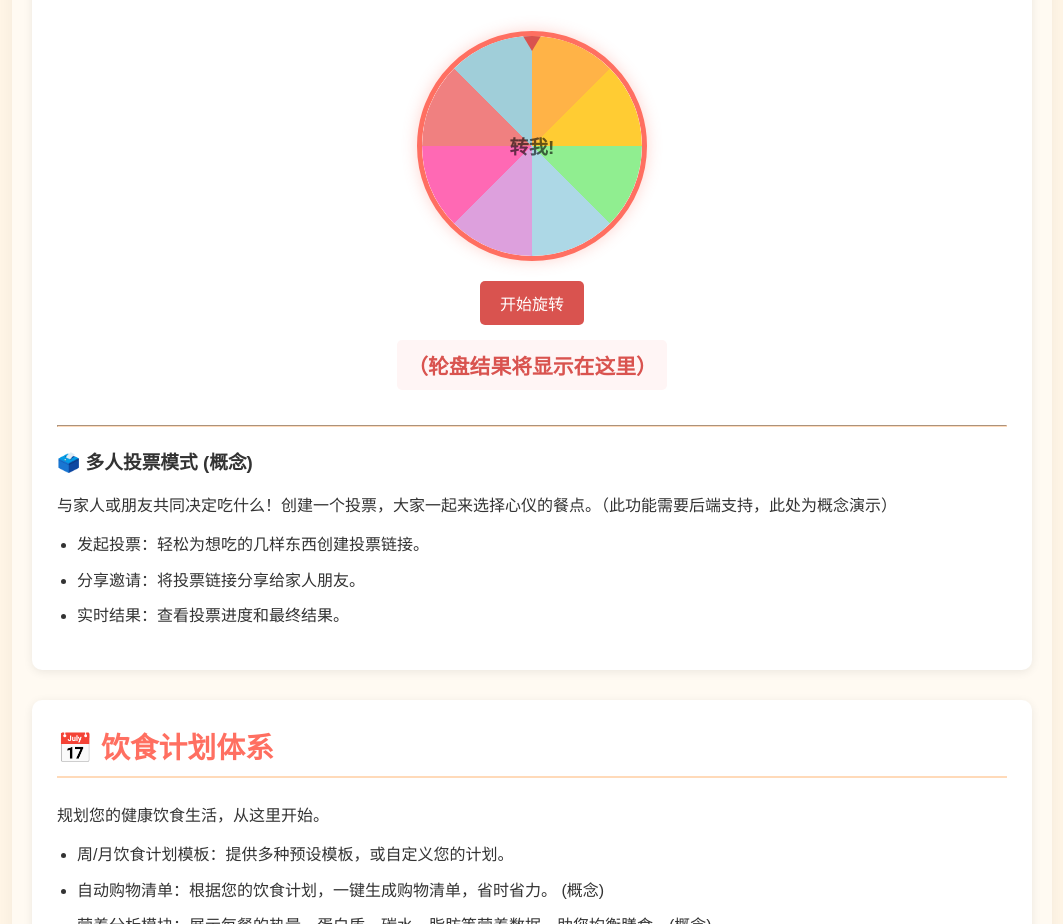
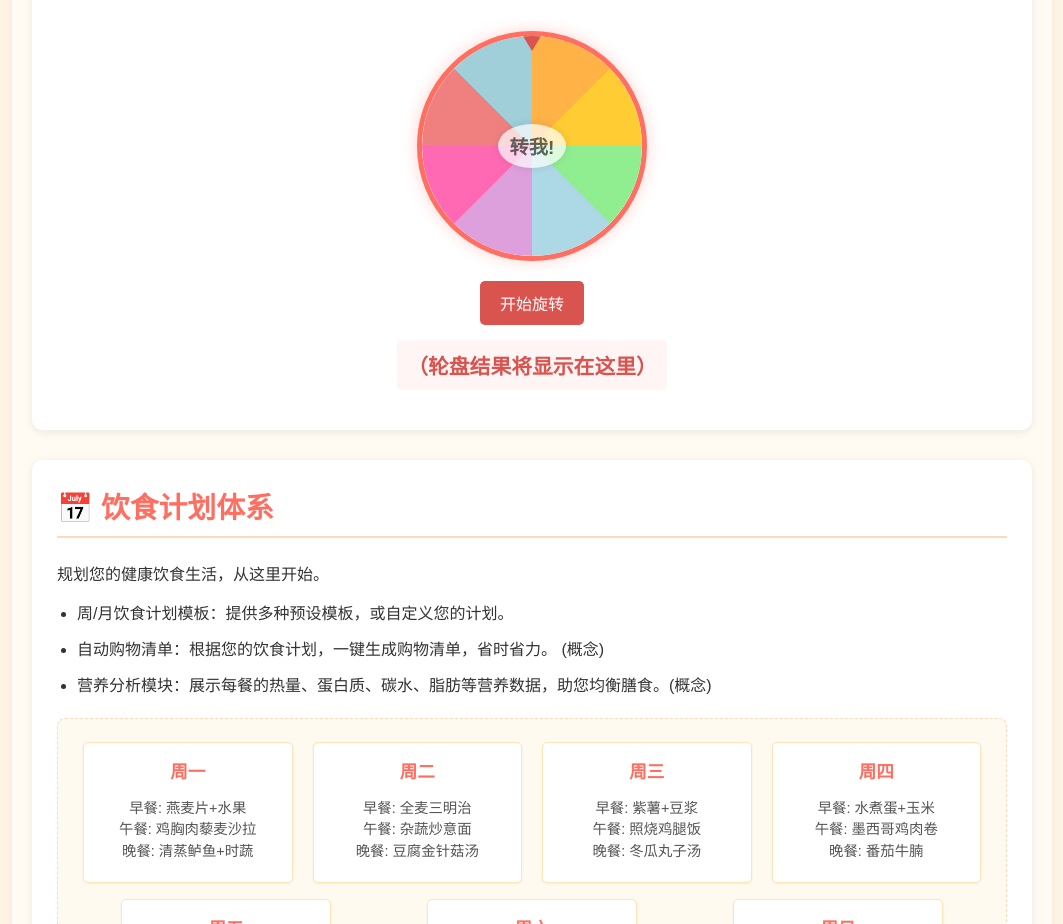
Before and after one commit to yueya1214/eat, a plain HTML site: page index.html in a window 1280 px wide. Shown: the part 1920-2844 px from the top of the page, without its empty margins (108-1171 px from the left). Drawn offline with Linux system fonts and the light colour scheme.

Commit message:
Add files via upload

```diff
--- a/index.html
+++ b/index.html
@@ -73,14 +73,6 @@
                 <button id="spinRouletteButton" class="roulette-button">开始旋转</button>
                 <div id="roulette-result">（轮盘结果将显示在这里）</div>
             </div>
-            <hr style="margin: 20px 0; border-color: #ffdab9;">
-            <h3><span aria-hidden="true">🗳️</span> 多人投票模式 (概念)</h3>
-            <p>与家人或朋友共同决定吃什么！创建一个投票，大家一起来选择心仪的餐点。（此功能需要后端支持，此处为概念演示）</p>
-            <ul class="feature-list">
-                <li>发起投票：轻松为想吃的几样东西创建投票链接。</li>
-                <li>分享邀请：将投票链接分享给家人朋友。</li>
-                <li>实时结果：查看投票进度和最终结果。</li>
-            </ul>
         </div>
 
         <div class="section" id="diet-plan">
--- a/script.js
+++ b/script.js
@@ -108,7 +108,6 @@ document.addEventListener('DOMContentLoaded', function() {
             const selectedCategory = rouletteCategories[categoryIndex % rouletteCategories.length];
 
             rouletteResult.textContent = `轮盘指向：${selectedCategory}！`;
-            // rouletteDisplay.innerHTML = `<span>${selectedCategory}</span>`; // 可以在转盘中心显示结果
         }, 4100); // 略长于CSS动画时间
     });
 
@@ -159,7 +158,7 @@ document.addEventListener('DOMContentLoaded', function() {
         resetInterval();
     }
 
-    // --- Filter Tag Interaction (Placeholder) ---
+    // --- Filter Tag Interaction ---
     const filterTags = document.querySelectorAll('.filter-tag');
     const filteredRecommendationsContainer = document.getElementById('filtered-recommendations-container');
 
@@ -213,5 +212,4 @@ document.addEventListener('DOMContentLoaded', function() {
 
     // Initial call to display a message if no tags are selected
     updateFilteredRecommendations();
-
 });
--- a/style.css
+++ b/style.css
@@ -6,16 +6,19 @@ body {
     color: #333;
     text-align: center;
 }
+
 header {
     background-color: #ff6f61; /* 珊瑚红 */
     color: white;
     padding: 1.5em 0;
     box-shadow: 0 2px 4px rgba(0,0,0,0.1);
 }
+
 header h1 {
     margin: 0;
     font-size: 2.5em;
 }
+
 .container {
     padding: 20px;
     max-width: 1000px;
@@ -24,6 +27,7 @@ header h1 {
     border-radius: 10px; /* Rounded corners for the main content container */
     box-shadow: 0 4px 15px rgba(0,0,0,0.05); /* Slightly more pronounced shadow for container */
 }
+
 .main-decision {
     margin: 40px 0;
     padding: 20px;
@@ -31,6 +35,7 @@ header h1 {
     border-radius: 8px;
     box-shadow: 0 2px 8px rgba(0,0,0,0.07);
 }
+
 .decision-button {
     background-color: #ff8c00; /* 暗橙色 */
     color: white;
@@ -42,11 +47,13 @@ header h1 {
     transition: transform 0.2s ease-out, background-color 0.2s ease, box-shadow 0.2s ease;
     box-shadow: 0 4px 8px rgba(0,0,0,0.15);
 }
+
 .decision-button:hover {
     background-color: #ffA500; /* 亮橙色 */
     transform: scale(1.05);
     box-shadow: 0 6px 12px rgba(0,0,0,0.2);
 }
+
 .decision-button:active {
     transform: scale(0.98);
     box-shadow: 0 2px 4px rgba(0,0,0,0.1);
@@ -76,6 +83,7 @@ header h1 {
     box-shadow: 0 2px 10px rgba(0,0,0,0.08);
     text-align: left;
 }
+
 .section h2 {
     color: #ff6f61;
     border-bottom: 2px solid #ffdab9; /* 浅桃色 */
@@ -83,9 +91,11 @@ header h1 {
     margin-top: 0;
     font-size: 1.8em; /* Slightly larger section titles */
 }
+
 .feature-list {
     padding-left: 20px; /* Add some padding for list items */
 }
+
 .feature-list li {
     margin-bottom: 10px;
     line-height: 1.6;
@@ -99,6 +109,7 @@ header h1 {
     border-radius: 8px;
     box-shadow: 0 2px 5px rgba(0,0,0,0.05);
 }
+
 .carousel-container {
     position: relative;
     max-width: 600px;
@@ -107,25 +118,28 @@ header h1 {
     border-radius: 8px;
     border: 1px solid #ffdab9; /* Add a light border to carousel */
 }
+
 .carousel-slide {
     display: flex;
     transition: transform 0.5s ease-in-out;
 }
+
 .carousel-item {
     min-width: 100%;
     box-sizing: border-box;
 }
+
 .carousel-item img {
     width: 100%; /* Make image fill the item */
     height: auto; /* Maintain aspect ratio */
     display: block;
-    /* border-radius: 0; Removed as container has radius */
-    /* border: none; Removed */
 }
+
 .carousel-dots {
     text-align: center;
     padding: 10px;
 }
+
 .dot {
     cursor: pointer;
     height: 12px; /* Slightly smaller dots */
@@ -136,9 +150,11 @@ header h1 {
     display: inline-block;
     transition: background-color 0.3s ease, transform 0.2s ease;
 }
+
 .dot:hover {
     transform: scale(1.2);
 }
+
 .dot.active {
     background-color: #ff8c00;
     transform: scale(1.1);
@@ -148,21 +164,24 @@ header h1 {
 .fridge-ingredients {
     margin-top: 20px; /* Add some space above */
 }
+
 .fridge-ingredients label {
     display: block;
     margin: 10px 0 5px;
     font-weight: bold;
     color: #555;
 }
+
 .fridge-ingredients textarea {
     width: calc(100% - 22px);
     padding: 10px;
     border-radius: 5px;
     border: 1px solid #ccc;
     min-height: 70px; /* Slightly taller */
-    margin-bottom:10px;
+    margin-bottom: 10px;
     box-shadow: inset 0 1px 3px rgba(0,0,0,0.06);
 }
+
 .fridge-ingredients button {
     background-color: #5cb85c;
     color: white;
@@ -173,18 +192,21 @@ header h1 {
     transition: background-color 0.2s ease, transform 0.1s ease;
     font-size: 1em;
 }
+
 .fridge-ingredients button:hover {
     background-color: #4cae4c;
     transform: translateY(-1px);
 }
+
 #recipe-suggestion {
-    margin-top:15px;
-    padding:15px; /* Increased padding */
+    margin-top: 15px;
+    padding: 15px; /* Increased padding */
     background-color: #e9f5e9;
     border-left: 5px solid #5cb85c; /* Thicker border */
     border-radius: 0 5px 5px 0; /* Rounded corners on one side */
     line-height: 1.5;
 }
+
 #recipe-suggestion p strong {
     color: #3c763d; /* Darker green for strong text */
 }
@@ -196,6 +218,7 @@ header h1 {
     align-items: center;
     padding: 15px 0; /* Add some padding */
 }
+
 .roulette-wheel {
     width: 220px; /* Slightly larger wheel */
     height: 220px;
@@ -207,6 +230,7 @@ header h1 {
     background-color: #fff;
     box-shadow: 0 0 15px rgba(255, 111, 97, 0.3); /* Add a subtle glow */
 }
+
 .roulette-display {
     width: 100%;
     height: 100%;
@@ -225,10 +249,18 @@ header h1 {
     display: flex;
     align-items: center;
     justify-content: center;
-    font-size:1.2em;
-    font-weight:bold;
+    font-size: 1.2em;
+    font-weight: bold;
     color: rgba(0,0,0,0.6);
 }
+
+.roulette-display span {
+    background-color: rgba(255, 255, 255, 0.7);
+    padding: 8px 12px;
+    border-radius: 50%;
+    box-shadow: 0 0 10px rgba(0, 0, 0, 0.1);
+}
+
 .roulette-pointer {
     width: 0;
     height: 0;
@@ -241,6 +273,7 @@ header h1 {
     transform: translateX(-50%);
     z-index: 10;
 }
+
 .roulette-button {
     background-color: #d9534f;
     color: white;
@@ -251,12 +284,14 @@ header h1 {
     font-size: 1em;
     transition: background-color 0.2s ease, transform 0.1s ease;
 }
+
 .roulette-button:hover {
     background-color: #c9302c;
     transform: translateY(-1px);
 }
+
 #roulette-result {
-    margin-top:15px;
+    margin-top: 15px;
     font-size: 1.3em; /* Slightly larger result text */
     color: #d9534f; /* Match button color */
     font-weight: bold;
@@ -272,6 +307,7 @@ header h1 {
     padding-bottom: 10px; /* Add some padding below tags */
     border-bottom: 1px solid #ffe4b5; /* Separator line */
 }
+
 .filter-tag {
     background-color: #ffebcd; /* Lighter base color */
     color: #8b4513; /* Darker brown text */
@@ -283,12 +319,14 @@ header h1 {
     margin: 5px;
     transition: background-color 0.2s ease, transform 0.1s ease, box-shadow 0.2s ease;
 }
+
 .filter-tag:hover {
     background-color: #ffdab9;
     color: #a52a2a;
     transform: translateY(-2px);
     box-shadow: 0 2px 5px rgba(0,0,0,0.1);
 }
+
 .filter-tag.active {
     background-color: #ff8c00;
     color: white;
@@ -307,16 +345,19 @@ header h1 {
     text-align: left;
     box-shadow: 0 1px 4px rgba(0,0,0,0.04);
 }
+
 #filtered-recommendations-container h4 {
     margin-top: 0;
     color: #e67e22; /* Slightly different orange for this title */
     margin-bottom: 15px; /* Increased margin */
     font-size: 1.3em;
 }
+
 #filtered-recommendations-container ul {
     list-style-type: none;
     padding-left: 0;
 }
+
 #filtered-recommendations-container li {
     padding: 10px 15px; /* Increased padding */
     background-color: #ffffff;
@@ -327,10 +368,12 @@ header h1 {
     font-size: 1em;
     box-shadow: 0 1px 3px rgba(0,0,0,0.05);
 }
+
 #filtered-recommendations-container li:hover {
     background-color: #fff5e1;
     transform: translateX(5px);
 }
+
 #filtered-recommendations-container .no-results {
     color: #777;
     font-style: italic;
@@ -343,6 +386,7 @@ header h1 {
     25% { transform: rotate(-3deg) scale(1.05); }
     75% { transform: rotate(3deg) scale(1.05); }
 }
+
 .decision-button.wiggle-effect {
     animation: wiggle 0.3s ease-in-out;
 }
@@ -358,6 +402,7 @@ header h1 {
     border: 1px dashed #ffdab9;
     border-radius: 8px;
 }
+
 .plan-day {
     background-color: #fff;
     border: 1px solid #ffe4b5;
@@ -371,16 +416,19 @@ header h1 {
     box-shadow: 0 1px 3px rgba(0,0,0,0.05);
     transition: transform 0.2s ease, box-shadow 0.2s ease;
 }
+
 .plan-day:hover {
     transform: translateY(-3px);
     box-shadow: 0 3px 8px rgba(0,0,0,0.08);
 }
+
 .plan-day h4 {
     margin-top: 0;
     margin-bottom: 10px;
     color: #ff6f61;
     font-size: 1.1em;
 }
+
 .plan-day p {
     font-size: 0.9em;
     color: #555;
@@ -396,6 +444,7 @@ footer {
     margin-top: 40px; /* More space above footer */
     font-size: 0.9em;
 }
+
 footer p {
     margin: 0;
 }
@@ -406,6 +455,7 @@ footer p {
         width: calc(100% / 3 - 20px);
     }
 }
+
 @media (max-width: 768px) {
     .plan-day {
         width: calc(100% / 2 - 20px);
@@ -424,6 +474,7 @@ footer p {
         font-size: 1.4em;
     }
 }
+
 @media (max-width: 480px) {
     .plan-day {
         width: calc(100% - 20px);
@@ -441,7 +492,7 @@ footer p {
     .decision-button {
         font-size: 1.3em;
     }
-     #recommendation-result {
+    #recommendation-result {
         font-size: 1.2em;
         padding: 10px 15px;
     }
```
